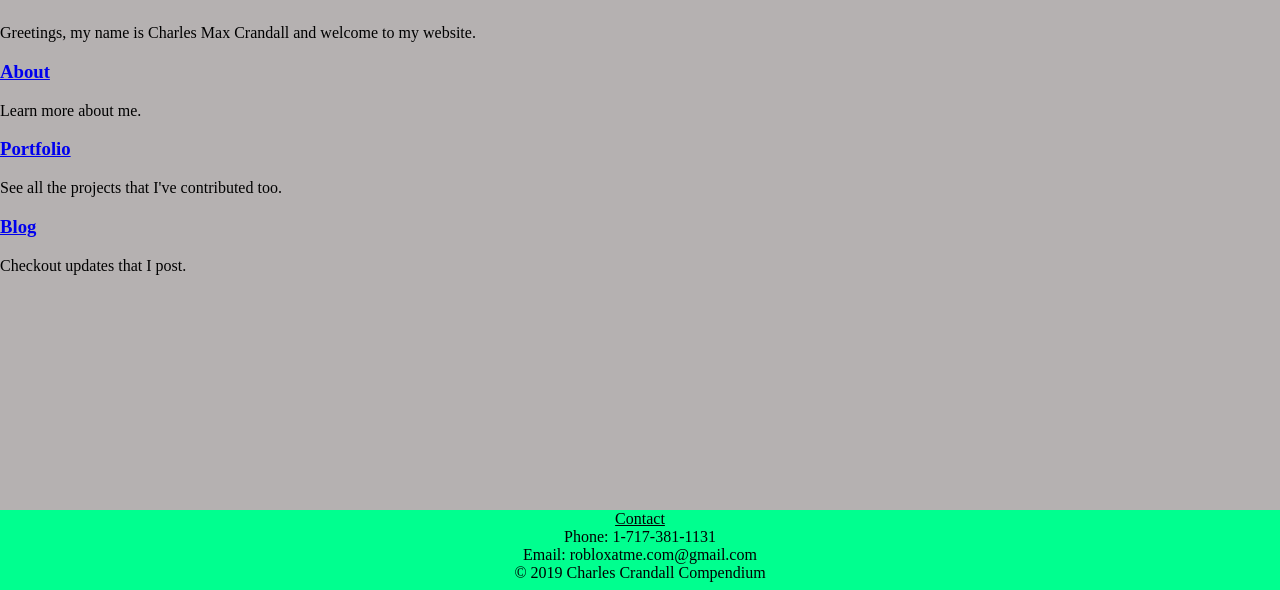
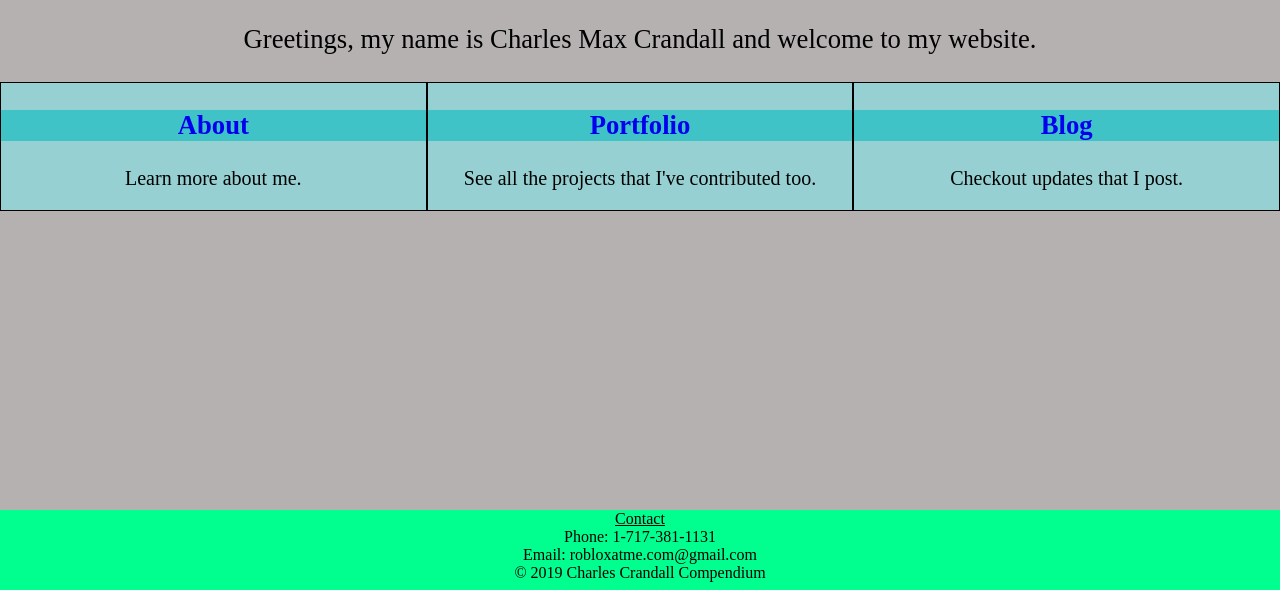
Before and after one commit to BillSpyro/BillSpyro.github.io, a plain HTML site: page index.html in a window 1280 px wide. Shown: the part 210-800 px from the top of the page. Drawn offline with Linux system fonts and the light colour scheme.

Commit message:
Used CSS on Home page with flex to arrange links Added a class name and an article element to Home page HTML

```diff
--- a/index.html
+++ b/index.html
@@ -36,9 +36,11 @@
   <h2>
     Welcome
   </h2>
-  <p>
+  <p class="HomeSpecific">
     Greetings, my name is Charles Max Crandall and welcome to my website.
   </p>
+
+  <article class="HomeSpecific">
 
   <section>
     <h3>
@@ -66,6 +68,8 @@
       Checkout updates that I post.
     </p>
   </section>
+
+</article>
 
   <!--
   Used to create extra space at the bottom of the page so that the footer
--- a/styles.css
+++ b/styles.css
@@ -125,6 +125,53 @@ h2 {
 }
 
 /*
+Home Page specific
+*/
+
+p.HomeSpecific {
+
+  text-align: center;
+  font-size: 20pt;
+
+}
+
+article.HomeSpecific {
+
+display: flex;
+justify-content: space-around;
+
+}
+
+article.HomeSpecific section{
+
+border: black solid 1px;
+width: 33.33%;
+background-color: #97d0d2;
+
+}
+
+article.HomeSpecific section h3{
+text-align: center;
+font-size: 20pt;
+
+}
+
+article.HomeSpecific section h3 a{
+
+display: block;
+text-decoration: none;
+background-color: #3fc3c7;
+
+}
+
+article.HomeSpecific section p{
+
+text-align: center;
+font-size: 15pt;
+
+}
+
+/*
 About Page specific
 */
 p.AboutLogoText {
```
